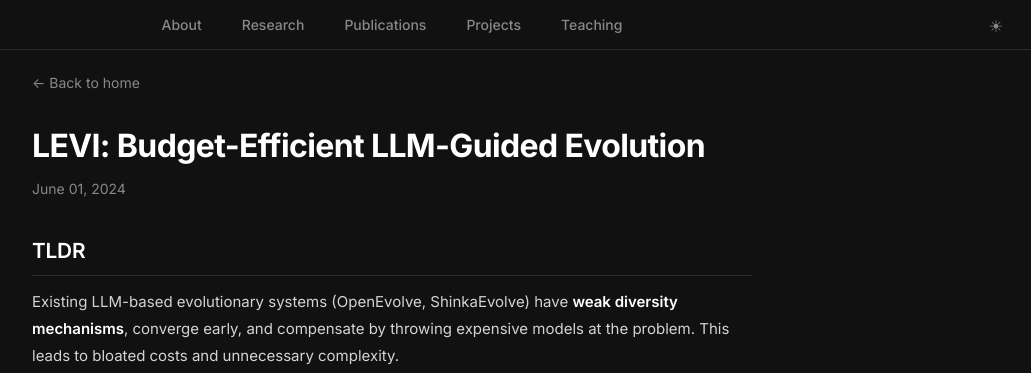
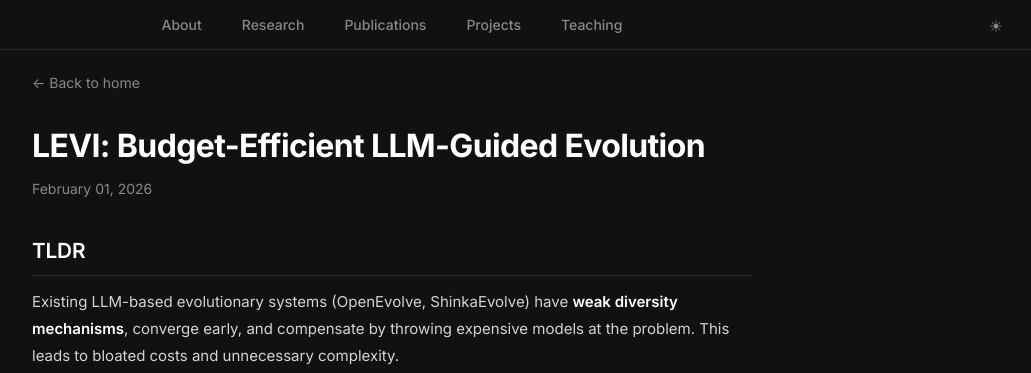
Before and after one commit to ttanv/ttanv.github.io, a Jekyll site: the page built from levi.md, in a window 1280 px wide and 900 px high. Shown: the top 373 px of the window, without its empty margins (248-1279 px from the left). Built offline with Jekyll 4.4.1, drawn with Linux system fonts in a browser that asks for light colours.

Commit message:
Update date to Feb 2026

```diff
--- a/_posts/2024-06-01-cevolve.markdown
+++ b/_posts/2026-02-01-cevolve.markdown
@@ -1,7 +1,7 @@
 ---
 layout: post
 title:  "LEVI: Budget-Efficient LLM-Guided Evolution"
-date:   2024-06-01 00:00:00 +00:00
+date:   2026-02-01 00:00:00 +00:00
 image: /images/levi_overview.png
 categories: Intel
 author: "Temoor Ali"
--- a/levi.md
+++ b/levi.md
@@ -1,7 +1,7 @@
 ---
 layout: blog
 title: "LEVI: Budget-Efficient LLM-Guided Evolution"
-date: 2024-06-01
+date: 2026-02-01
 permalink: /levi
 ---
 
```
